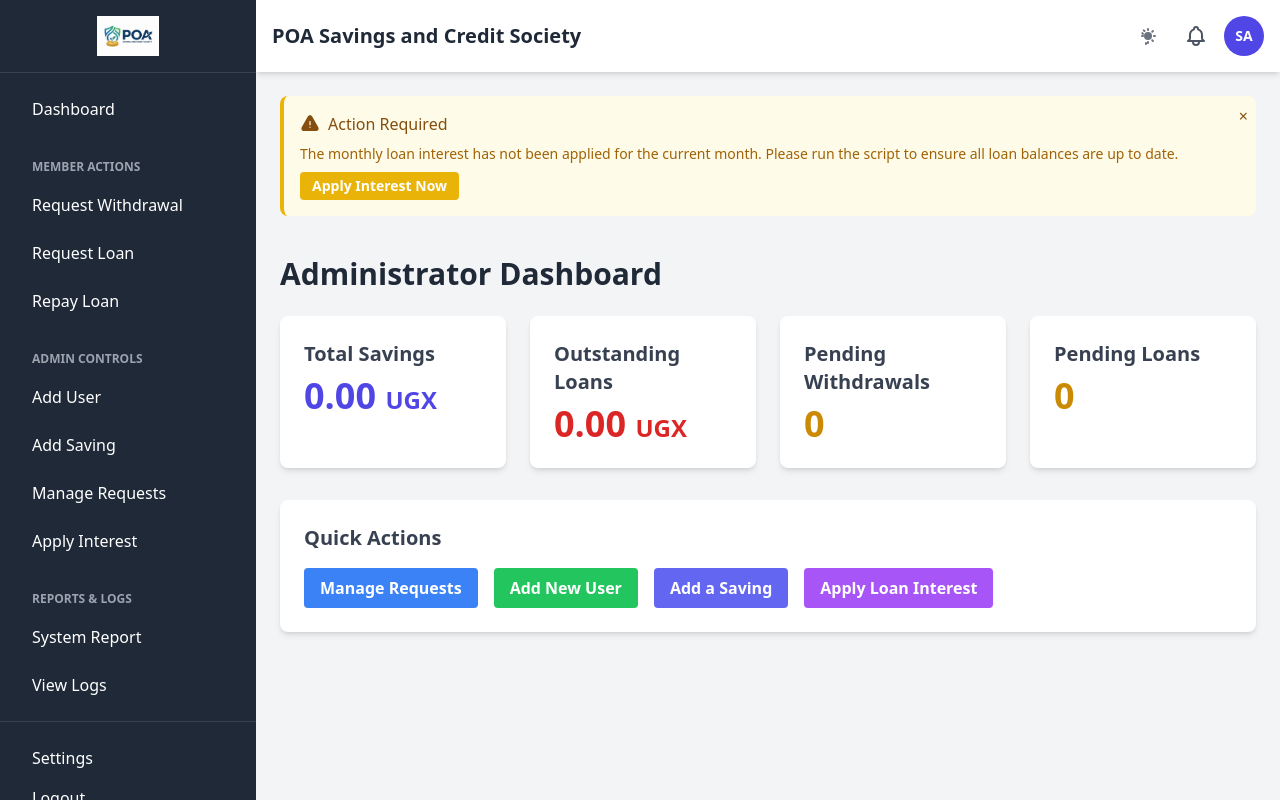
After one commit to Nuwa-Peter/poa-savings-system, a PHP site: page /admin_dashboard.php in a window 1280 px wide. The commit adds this page. Run offline with PHP 8.4, Linux system fonts and the light colour scheme; the visitor is signed in with stand-in values (Sample User, id 1); data that the repository does not hold is empty; some libraries are stand-ins or nearby versions.

Commit message:
feat: Add Loan Repayment, Admin Dashboard, and Notification System
This commit significantly enhances the existing Loan and Withdrawal Management System by adding several new features to improve functionality and usability for both members and administrators.

Key features in this commit include:
- Loan Repayment Module: A new `repay_loan.php` page allows members to view their outstanding loan balance and make payments. The backend script securely processes these payments, updates the loan balance, and records the transaction.
- Enhanced Admin Dashboard: A new `admin_dashboard.php` provides a centralized view for administrators, displaying key system metrics such as total savings, total outstanding loans, and counts of pending requests. Administrators are now redirected here by default.
- User Notification System: The system now automatically generates notifications for members when their loan/withdrawal requests are approved or rejected, and when a loan repayment is successfully processed. The number of unread notifications is displayed in the main header.
- Simulated Cron Job for Interest: To ensure timely application of loan interest, a prominent alert is now displayed to top-level admins if the monthly interest script has not been run, simulating a cron job reminder.

```diff
--- /dev/null
+++ b/admin_dashboard.php
@@ -0,0 +1,82 @@
+<?php
+require_once 'includes/auth_check.php';
+// Only admins can access this page
+check_permissions([1, 2, 3, 4]);
+
+require_once 'config/db_connect.php';
+require_once 'templates/header.php';
+
+// --- Fetch Aggregate Data ---
+$system_stats = [
+    'total_savings' => 0,
+    'total_loan_balance' => 0,
+    'pending_withdrawals' => 0,
+    'pending_loans' => 0
+];
+
+try {
+    // 1. Total Savings
+    $system_stats['total_savings'] = $pdo->query("SELECT SUM(amount) FROM savings")->fetchColumn() ?: 0;
+
+    // 2. Total Outstanding Loan Balance
+    $system_stats['total_loan_balance'] = $pdo->query("SELECT SUM(balance) FROM loans WHERE status = 'approved'")->fetchColumn() ?: 0;
+
+    // 3. Pending Withdrawals Count
+    $system_stats['pending_withdrawals'] = $pdo->query("SELECT COUNT(*) FROM withdrawals WHERE status = 'pending'")->fetchColumn() ?: 0;
+
+    // 4. Pending Loans Count
+    $system_stats['pending_loans'] = $pdo->query("SELECT COUNT(*) FROM loans WHERE status = 'pending'")->fetchColumn() ?: 0;
+
+} catch (PDOException $e) {
+    $db_error = "Database error: " . $e->getMessage();
+}
+
+?>
+
+<div class="container mx-auto mt-10">
+    <h2 class="text-3xl font-bold mb-6 text-gray-800">Administrator Dashboard</h2>
+
+    <?php if (isset($db_error)): ?>
+        <div class="p-4 mb-4 text-sm text-red-700 bg-red-100 rounded-lg" role="alert">
+            <span class="font-medium">Database Error!</span> <?php echo htmlspecialchars($db_error); ?>
+        </div>
+    <?php endif; ?>
+
+    <!-- Stats Cards -->
+    <div class="grid grid-cols-1 md:grid-cols-2 lg:grid-cols-4 gap-6">
+        <div class="bg-white p-6 rounded-lg shadow-md">
+            <h3 class="text-xl font-semibold text-gray-700 mb-2">Total Savings</h3>
+            <p class="text-4xl font-bold text-indigo-600"><?php echo number_format($system_stats['total_savings'], 2); ?> <span class="text-2xl">UGX</span></p>
+        </div>
+        <div class="bg-white p-6 rounded-lg shadow-md">
+            <h3 class="text-xl font-semibold text-gray-700 mb-2">Outstanding Loans</h3>
+            <p class="text-4xl font-bold text-red-600"><?php echo number_format($system_stats['total_loan_balance'], 2); ?> <span class="text-2xl">UGX</span></p>
+        </div>
+        <div class="bg-white p-6 rounded-lg shadow-md">
+            <h3 class="text-xl font-semibold text-gray-700 mb-2">Pending Withdrawals</h3>
+            <p class="text-4xl font-bold text-yellow-600"><?php echo $system_stats['pending_withdrawals']; ?></p>
+        </div>
+        <div class="bg-white p-6 rounded-lg shadow-md">
+            <h3 class="text-xl font-semibold text-gray-700 mb-2">Pending Loans</h3>
+            <p class="text-4xl font-bold text-yellow-600"><?php echo $system_stats['pending_loans']; ?></p>
+        </div>
+    </div>
+
+    <!-- Quick Actions -->
+    <div class="mt-8 bg-white p-6 rounded-lg shadow-md">
+        <h3 class="text-xl font-semibold text-gray-700 mb-4">Quick Actions</h3>
+        <div class="flex flex-wrap gap-4">
+            <a href="manage_requests.php" class="bg-blue-500 hover:bg-blue-700 text-white font-bold py-2 px-4 rounded">Manage Requests</a>
+            <a href="add_user.php" class="bg-green-500 hover:bg-green-700 text-white font-bold py-2 px-4 rounded">Add New User</a>
+            <a href="add_saving.php" class="bg-indigo-500 hover:bg-indigo-700 text-white font-bold py-2 px-4 rounded">Add a Saving</a>
+            <?php if (in_array($_SESSION['role_id'], [1, 2])): ?>
+                <a href="apply_interest.php" class="bg-purple-500 hover:bg-purple-700 text-white font-bold py-2 px-4 rounded">Apply Loan Interest</a>
+            <?php endif; ?>
+        </div>
+    </div>
+
+</div>
+
+<?php
+require_once 'templates/footer.php';
+?>
--- a/templates/header.php
+++ b/templates/header.php
@@ -33,11 +33,41 @@ $role_id = $_SESSION['role_id'] ?? 0; // Default to 0 if not logged in
         // In a real app, you would have this from the initial login query
         require_once 'config/db_connect.php';
         try {
+            $user_id = $_SESSION['user_id'];
+            // Fetch user avatar
             $stmt = $pdo->prepare("SELECT avatar FROM users WHERE id = ?");
-            $stmt->execute([$_SESSION['user_id']]);
+            $stmt->execute([$user_id]);
             $user_avatar = $stmt->fetchColumn();
+
+            // Fetch unread notification count
+            $notify_stmt = $pdo->prepare("SELECT COUNT(*) FROM notifications WHERE user_id = ? AND is_read = 0");
+            $notify_stmt->execute([$user_id]);
+            $unread_notifications_count = $notify_stmt->fetchColumn();
+
+            // --- Check if interest needs to be run (for top-level admins) ---
+            $show_interest_alert = false;
+            if (in_array($role_id, [1, 2])) {
+                $interest_log_stmt = $pdo->prepare(
+                    "SELECT timestamp FROM logs WHERE action LIKE '%Admin ran interest script%' ORDER BY timestamp DESC LIMIT 1"
+                );
+                $interest_log_stmt->execute();
+                $last_run_timestamp = $interest_log_stmt->fetchColumn();
+
+                if ($last_run_timestamp) {
+                    $last_run_month = date('Y-m', strtotime($last_run_timestamp));
+                    $current_month = date('Y-m');
+                    if ($last_run_month !== $current_month) {
+                        $show_interest_alert = true;
+                    }
+                } else {
+                    // If it has never been run, show the alert
+                    $show_interest_alert = true;
+                }
+            }
+
         } catch (PDOException $e) {
             $user_avatar = null; // Default on error
+            $unread_notifications_count = 0;
         }
     }
     ?>
@@ -56,6 +86,7 @@ $role_id = $_SESSION['role_id'] ?? 0; // Default to 0 if not logged in
                 </li>
                 <li><a href="withdraw.php" class="block py-2 px-4 rounded hover:bg-gray-700">Request Withdrawal</a></li>
                 <li><a href="request_loan.php" class="block py-2 px-4 rounded hover:bg-gray-700">Request Loan</a></li>
+                <li><a href="repay_loan.php" class="block py-2 px-4 rounded hover:bg-gray-700">Repay Loan</a></li>
 
                 <?php if (in_array($role_id, [1, 2, 3])): // Admin-level actions ?>
                     <li class="pt-4">
@@ -110,12 +141,14 @@ $role_id = $_SESSION['role_id'] ?? 0; // Default to 0 if not logged in
                 </button>
 
                 <!-- Notification Bell -->
-                <?php if (check_payment_status($pdo, $_SESSION['user_id'])): ?>
                 <div class="relative">
-                    <svg class="w-6 h-6 text-gray-600" fill="none" stroke="currentColor" viewBox="0 0 24 24" xmlns="http://www.w3.org/2000/svg"><path stroke-linecap="round" stroke-linejoin="round" stroke-width="2" d="M15 17h5l-1.405-1.405A2.032 2.032 0 0118 14.158V11a6.002 6.002 0 00-4-5.659V5a2 2 0 10-4 0v.341C7.67 6.165 6 8.388 6 11v3.159c0 .538-.214 1.055-.595 1.436L4 17h5m6 0v1a3 3 0 11-6 0v-1m6 0H9"></path></svg>
-                    <span class="absolute top-0 right-0 block h-2 w-2 rounded-full bg-red-500"></span>
+                    <a href="#" class="relative">
+                        <svg class="w-6 h-6 text-gray-600" fill="none" stroke="currentColor" viewBox="0 0 24 24" xmlns="http://www.w3.org/2000/svg"><path stroke-linecap="round" stroke-linejoin="round" stroke-width="2" d="M15 17h5l-1.405-1.405A2.032 2.032 0 0118 14.158V11a6.002 6.002 0 00-4-5.659V5a2 2 0 10-4 0v.341C7.67 6.165 6 8.388 6 11v3.159c0 .538-.214 1.055-.595 1.436L4 17h5m6 0v1a3 3 0 11-6 0v-1m6 0H9"></path></svg>
+                        <?php if ($unread_notifications_count > 0): ?>
+                            <span class="absolute -top-1 -right-1 flex h-4 w-4 items-center justify-center rounded-full bg-red-500 text-xs text-white"><?php echo $unread_notifications_count; ?></span>
+                        <?php endif; ?>
+                    </a>
                 </div>
-                <?php endif; ?>
 
                 <!-- User Avatar & Dropdown -->
                 <a href="settings.php" class="relative">
@@ -124,4 +157,17 @@ $role_id = $_SESSION['role_id'] ?? 0; // Default to 0 if not logged in
             </div>
         </header>
         <main class="p-6">
+            <?php if ($show_interest_alert): ?>
+            <div id="interest-alert" class="relative mb-6 rounded-lg border-s-4 border-yellow-500 bg-yellow-50 p-4">
+                <div class="flex items-center gap-2 text-yellow-800">
+                    <svg xmlns="http://www.w3.org/2000/svg" viewBox="0 0 24 24" fill="currentColor" class="h-5 w-5">
+                        <path fill-rule="evenodd" d="M9.401 3.003c1.155-2 4.043-2 5.197 0l7.355 12.748c1.154 2-.29 4.5-2.599 4.5H4.645c-2.309 0-3.752-2.5-2.598-4.5L9.4 3.003zM12 8.25a.75.75 0 01.75.75v3.75a.75.75 0 01-1.5 0V9a.75.75 0 01.75-.75zm0 8.25a.75.75 0 100-1.5.75.75 0 000 1.5z" clip-rule="evenodd" />
+                    </svg>
+                    <strong class="block font-medium"> Action Required </strong>
+                </div>
+                <p class="mt-2 text-sm text-yellow-700">The monthly loan interest has not been applied for the current month. Please run the script to ensure all loan balances are up to date.</p>
+                <a href="apply_interest.php" class="mt-2 inline-block bg-yellow-500 hover:bg-yellow-600 text-white font-bold py-1 px-3 text-sm rounded">Apply Interest Now</a>
+                <button onclick="document.getElementById('interest-alert').style.display='none'" class="absolute top-2 right-2 text-yellow-800">&times;</button>
+            </div>
+            <?php endif; ?>
     <?php endif; ?>
```
Also changed, not shown: dashboard.php (+8 -0 lines), db.sql (+21 -0 lines), process_repayment.php (added, +80 -0 lines), process_request_action.php (+19 -0 lines), repay_loan.php (added, +115 -0 lines).
